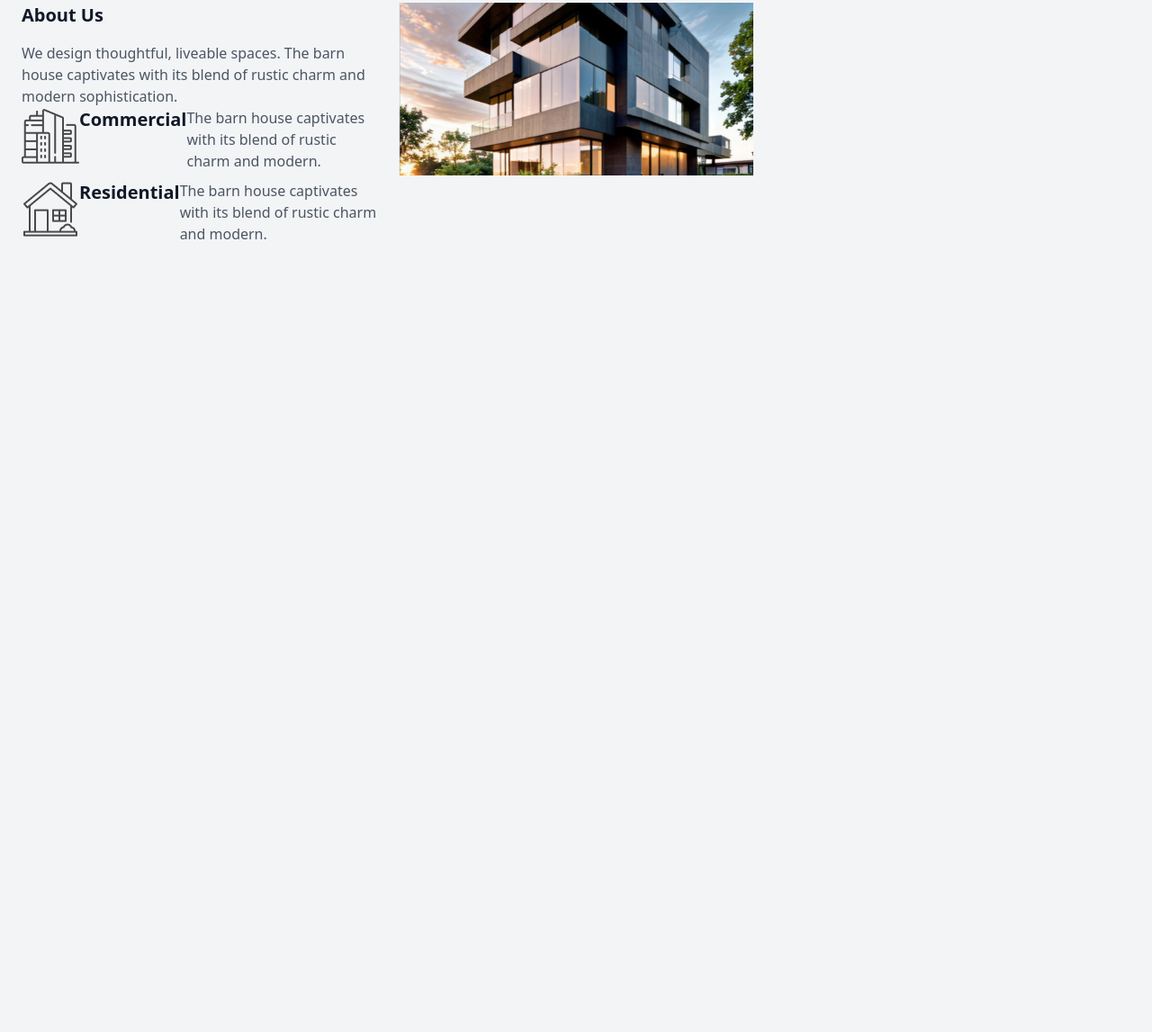
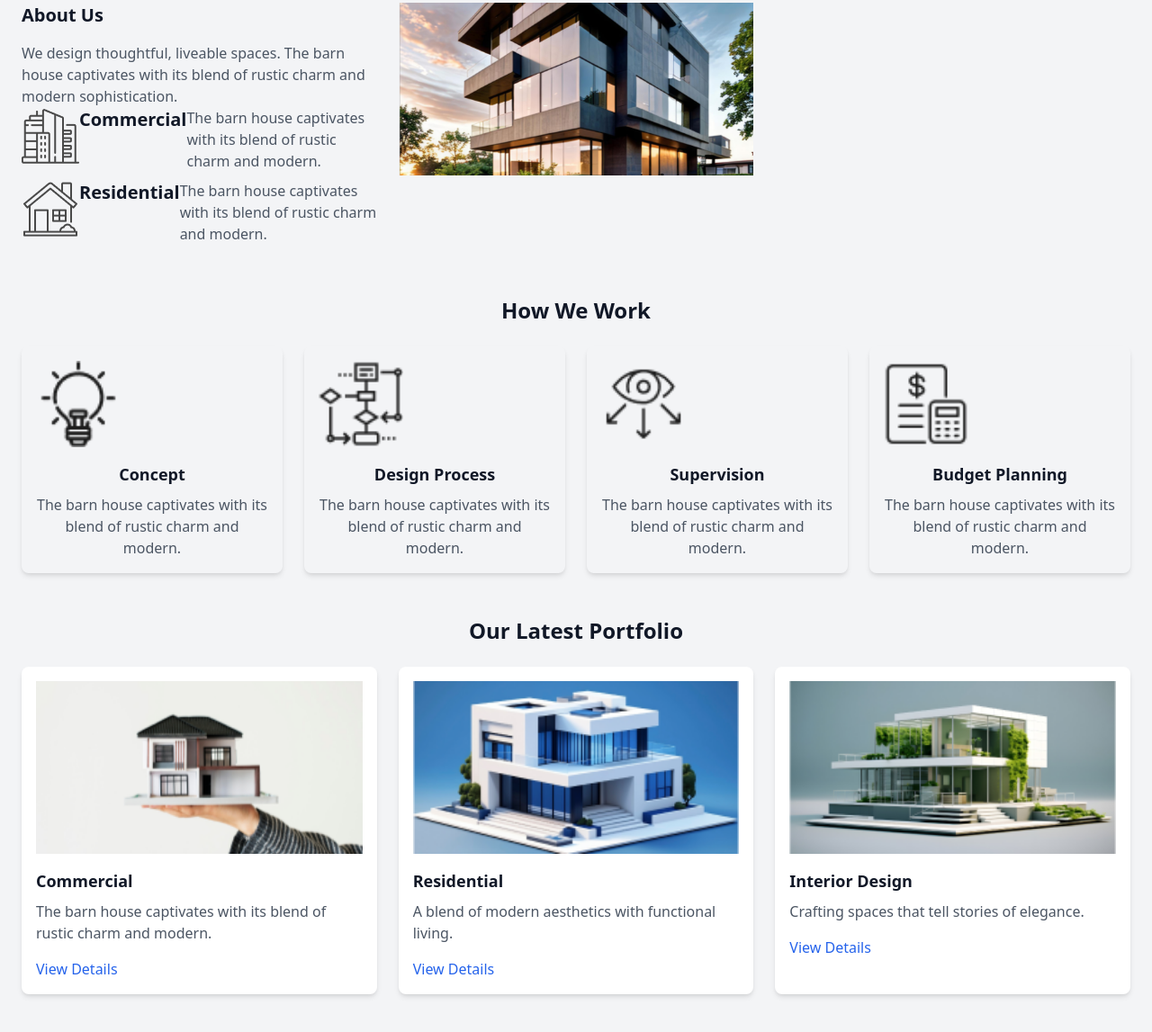
Before and after one commit to rashedziro/B10A3_Rinterio_Home, a plain HTML site: page index.html in a window 1280 px wide. Shown: the part 763-1910 px from the top of the page at 90% size. Before the commit the page ends 1092 px from the top, so only its background shows below. Drawn offline with nearby package versions, Linux system fonts and the light colour scheme.

Commit message:
portfolio adding

```diff
--- a/index.html
+++ b/index.html
@@ -70,7 +70,57 @@
         </section>
 
         <!-- Process Section -->
+        <section class="mb-12">
+            <h2 class="text-2xl font-bold text-center mb-6">How We Work</h2>
+            <div class="grid grid-cols-1 md:grid-cols-4 gap-6">
+                <div class="bg-fuchsia-500 shadow-md rounded-lg p-4 text-center">
+                    <img src="./assets/concept.png" alt="Concept Image" class="w-26 h-24 object-cover mb-4">
+                    <h3 class="text-lg font-bold mb-2">Concept</h3>
+                    <p class="text-gray-600">The barn house captivates with its blend of rustic charm and modern.</p>
+                </div>
+                <div class="bg-amber-400 shadow-md rounded-lg p-4 text-center">
+                    <img src="./assets/flow-chart.png" alt="Design Process Image" class="w-26 h-24 object-cover mb-4">
+                    <h3 class="text-lg font-bold mb-2">Design Process</h3>
+                    <p class="text-gray-600">The barn house captivates with its blend of rustic charm and modern.</p>
+                </div>
+                <div class="bg-lime-400 shadow-md rounded-lg p-4 text-center">
+                    <img src="./assets/vision.png" alt="Supervision Image" class="w-26 h-24 object-cover mb-4">
+                    <h3 class="text-lg font-bold mb-2">Supervision</h3>
+                    <p class="text-gray-600">The barn house captivates with its blend of rustic charm and modern.</p>
+                </div>
+                <div class="bg-teal-500 shadow-md rounded-lg p-4 text-center">
+                    <img src="./assets/budget-planning.png" alt="Budget Planning Image" class="w-26 h-24 object-cover mb-4">
+                    <h3 class="text-lg font-bold mb-2">Budget Planning</h3>
+                    <p class="text-gray-600">The barn house captivates with its blend of rustic charm and modern.</p>
+                </div>
+            </div>
+        </section>
 
+        <!-- Portfolio Section -->
+        <section class="mb-12">
+            <h2 class="text-2xl font-bold text-center mb-6">Our Latest Portfolio</h2>
+            <div class="grid grid-cols-1 md:grid-cols-3 gap-6">
+                <div class="bg-white shadow-md rounded-lg p-4">
+                    <img src="./assets/img1.png" alt="Portfolio Image 1" class="w-full h-48 object-cover mb-4">
+                    <h3 class="text-lg font-bold mb-2">Commercial</h3>
+                    <p class="text-gray-600">The barn house captivates with its blend of rustic charm and modern.</p>
+                    <a href="#" class="text-blue-600 hover:underline mt-4 block">View Details</a>
+                </div>
+                <div class="bg-white shadow-md rounded-lg p-4">
+                    <img src="./assets/img3.png" alt="Portfolio Image 2" class="w-full h-48 object-cover mb-4">
+                    <h3 class="text-lg font-bold mb-2">Residential</h3>
+                    <p class="text-gray-600">A blend of modern aesthetics with functional living.</p>
+                    <a href="#" class="text-blue-600 hover:underline mt-4 block">View Details</a>
+                </div>
+                <div class="bg-white shadow-md rounded-lg p-4">
+                    <img src="./assets/img4.png" alt="Portfolio Image 3" class="w-full h-48 object-cover mb-4">
+                    <h3 class="text-lg font-bold mb-2">Interior Design</h3>
+                    <p class="text-gray-600">Crafting spaces that tell stories of elegance.</p>
+                    <a href="#" class="text-blue-600 hover:underline mt-4 block">View Details</a>
+                </div>
+            </div>
+        </section>
+        <!-- Contact Form Section -->
 
     </main>
 </body>
```
